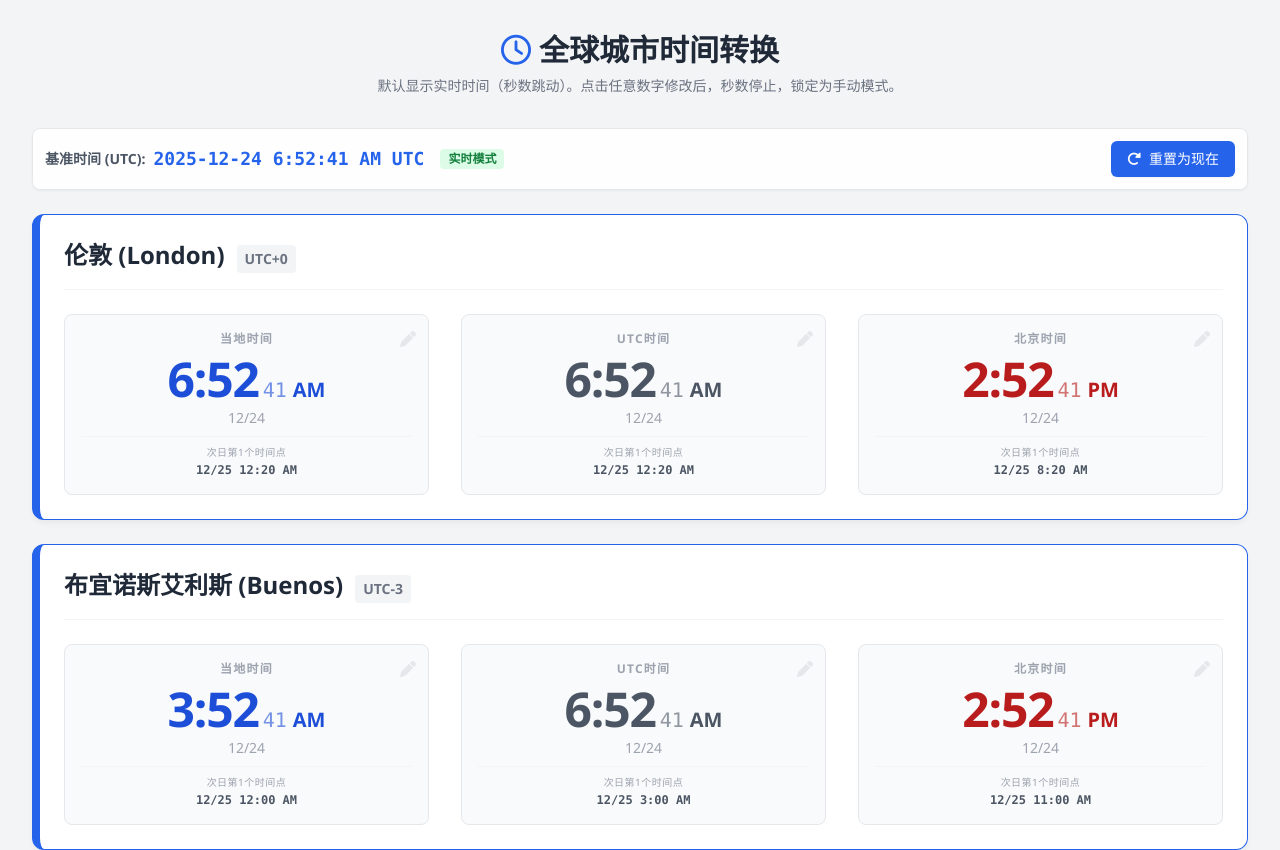
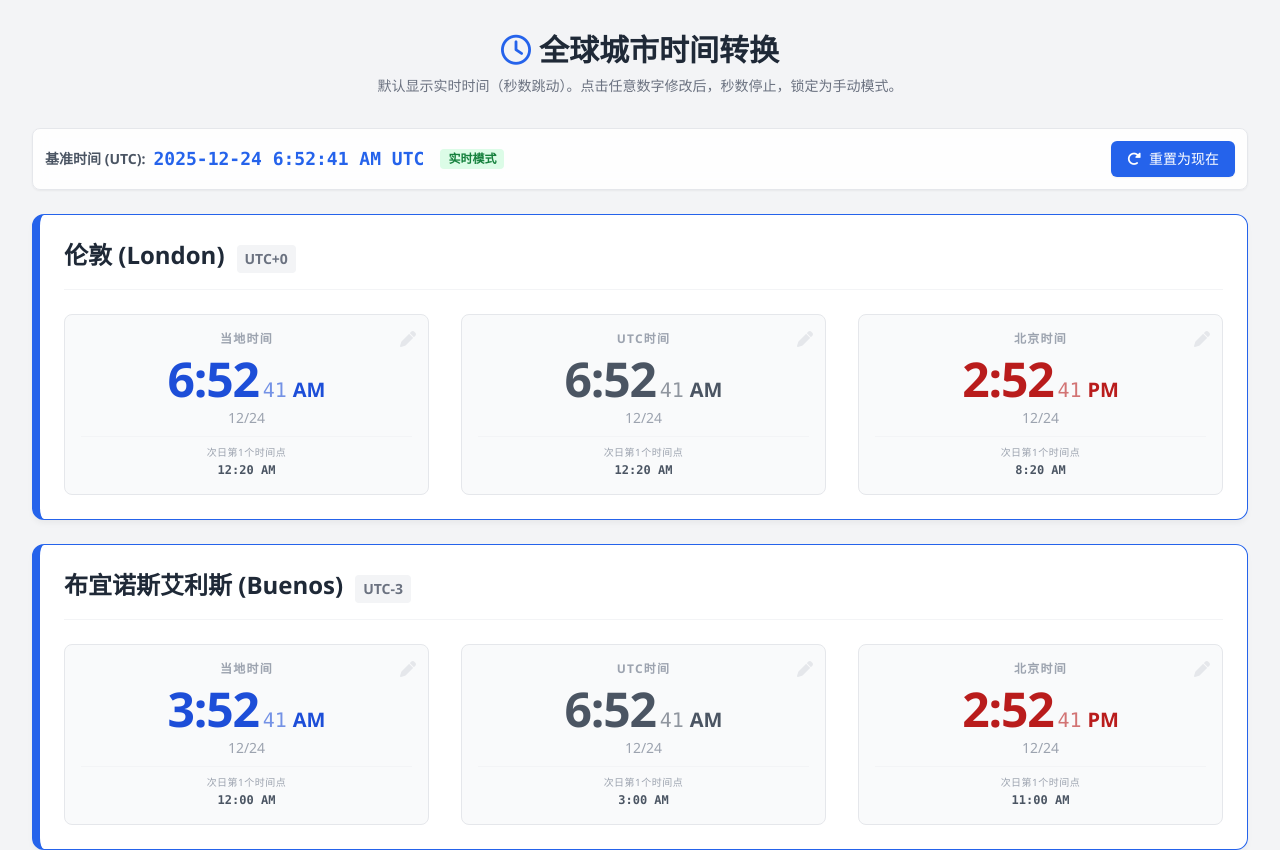
Before and after one commit to logicryan/Time, a plain HTML site: page index.html in a window 1280 px wide. Shown: the top 850 px of the page. Drawn offline with nearby package versions, Linux system fonts and the light colour scheme.

Commit message:
Update index.html

```diff
--- a/index.html
+++ b/index.html
@@ -80,16 +80,16 @@
     </div>
 
     <script>
-        // 配置：增加 fixedTime (h:m) 用于次日时间点计算
+        // 配置：将 fixedTime 改为数组 fixedTimes 以支持多个时间点 (如 Dallas)
         const cityConfig = [
-            { name: "伦敦 (London)", id: "london", zone: "Europe/London", fixedTime: {h: 0, m: 20} }, // 12:20 AM
-            { name: "布宜诺斯艾利斯 (Buenos)", id: "buenos", zone: "America/Argentina/Buenos_Aires", fixedTime: {h: 0, m: 0} }, // 12:00 AM
-            { name: "多伦多 (Toronto)", id: "toronto", zone: "America/Toronto", fixedTime: {h: 0, m: 0} }, // 12:00 AM
-            { name: "纽约 (NYC)", id: "nyc", zone: "America/New_York", fixedTime: {h: 0, m: 51} }, // 12:51 AM
-            { name: "亚特兰大 (Atlanta)", id: "atlanta", zone: "America/New_York", fixedTime: {h: 0, m: 52} }, // 12:52 AM
-            { name: "达拉斯 (Dallas)", id: "dallas", zone: "America/Chicago", fixedTime: {h: 0, m: 11} }, // 12:11 AM
-            { name: "西雅图 (Seattle)", id: "seattle", zone: "America/Los_Angeles", fixedTime: {h: 0, m: 53} }, // 12:53 AM
-            { name: "首尔 (Seoul)", id: "seoul", zone: "Asia/Seoul", fixedTime: {h: 0, m: 0} } // 12:00 AM
+            { name: "伦敦 (London)", id: "london", zone: "Europe/London", fixedTimes: [{h: 0, m: 20}] }, // 12:20 AM
+            { name: "布宜诺斯艾利斯 (Buenos)", id: "buenos", zone: "America/Argentina/Buenos_Aires", fixedTimes: [{h: 0, m: 0}] }, // 12:00 AM
+            { name: "多伦多 (Toronto)", id: "toronto", zone: "America/Toronto", fixedTimes: [{h: 0, m: 0}] }, // 12:00 AM
+            { name: "纽约 (NYC)", id: "nyc", zone: "America/New_York", fixedTimes: [{h: 0, m: 51}] }, // 12:51 AM
+            { name: "亚特兰大 (Atlanta)", id: "atlanta", zone: "America/New_York", fixedTimes: [{h: 0, m: 52}] }, // 12:52 AM
+            { name: "达拉斯 (Dallas)", id: "dallas", zone: "America/Chicago", fixedTimes: [{h: 0, m: 11}, {h: 0, m: 53}] }, // 12:11 AM / 12:53 AM
+            { name: "西雅图 (Seattle)", id: "seattle", zone: "America/Los_Angeles", fixedTimes: [{h: 0, m: 53}] }, // 12:53 AM
+            { name: "首尔 (Seoul)", id: "seoul", zone: "Asia/Seoul", fixedTimes: [{h: 0, m: 0}] } // 12:00 AM
         ];
 
         const BEIJING_ZONE = "Asia/Shanghai";
@@ -273,7 +273,7 @@
 
         // 计算并更新"次日第1个时间点"的逻辑
         function updateNote(now, city) {
-            // 1. 获取当前在"当地"的日期
+            // 1. 获取当前在"当地"的日期 (Y, M, D)
             const parts = new Intl.DateTimeFormat('en-US', {
                 timeZone: city.zone,
                 year: 'numeric', month: 'numeric', day: 'numeric',
@@ -282,25 +282,33 @@
             const p = {};
             parts.forEach(({type, value}) => p[type] = parseInt(value));
 
-            // 2. 构造"当地"的"次日 + 固定时间"
-            const nextDayTimestamp = getTimestampFromParts(
-                p.year, p.month - 1, p.day + 1,
-                city.fixedTime.h, city.fixedTime.m,
-                city.zone
-            );
+            // 2. 遍历 fixedTimes 数组 (支持多时间点)
+            const results = city.fixedTimes.map(ft => {
+                // 构造"当地"的"次日 + 固定时间"
+                const nextDayTimestamp = getTimestampFromParts(
+                    p.year, p.month - 1, p.day + 1,
+                    ft.h, ft.m,
+                    city.zone
+                );
+                const nextDayDate = new Date(nextDayTimestamp);
 
-            const nextDayDate = new Date(nextDayTimestamp);
+                return {
+                    local: getDisplayParts(nextDayDate, city.zone),
+                    utc: getDisplayParts(nextDayDate, 'UTC'),
+                    bj: getDisplayParts(nextDayDate, BEIJING_ZONE)
+                };
+            });
 
-            // 3. 显示在对应格子下 (备注不需要显示秒，只显示时分和AMPM)
+            // 3. 拼接并显示 (不再显示日期 date 字段，仅显示 time + ampm)
 
-            const localNote = getDisplayParts(nextDayDate, city.zone);
-            document.getElementById(`note-local-${city.id}`).innerText = `${localNote.date} ${localNote.time} ${localNote.ampm}`;
+            const localText = results.map(r => `${r.local.time} ${r.local.ampm}`).join(' / ');
+            document.getElementById(`note-local-${city.id}`).innerText = localText;
 
-            const utcNote = getDisplayParts(nextDayDate, 'UTC');
-            document.getElementById(`note-utc-${city.id}`).innerText = `${utcNote.date} ${utcNote.time} ${utcNote.ampm}`;
+            const utcText = results.map(r => `${r.utc.time} ${r.utc.ampm}`).join(' / ');
+            document.getElementById(`note-utc-${city.id}`).innerText = utcText;
 
-            const bjNote = getDisplayParts(nextDayDate, BEIJING_ZONE);
-            document.getElementById(`note-bj-${city.id}`).innerText = `${bjNote.date} ${bjNote.time} ${bjNote.ampm}`;
+            const bjText = results.map(r => `${r.bj.time} ${r.bj.ampm}`).join(' / ');
+            document.getElementById(`note-bj-${city.id}`).innerText = bjText;
         }
 
         function formatDateForInput(dateObj, timeZone) {
```
